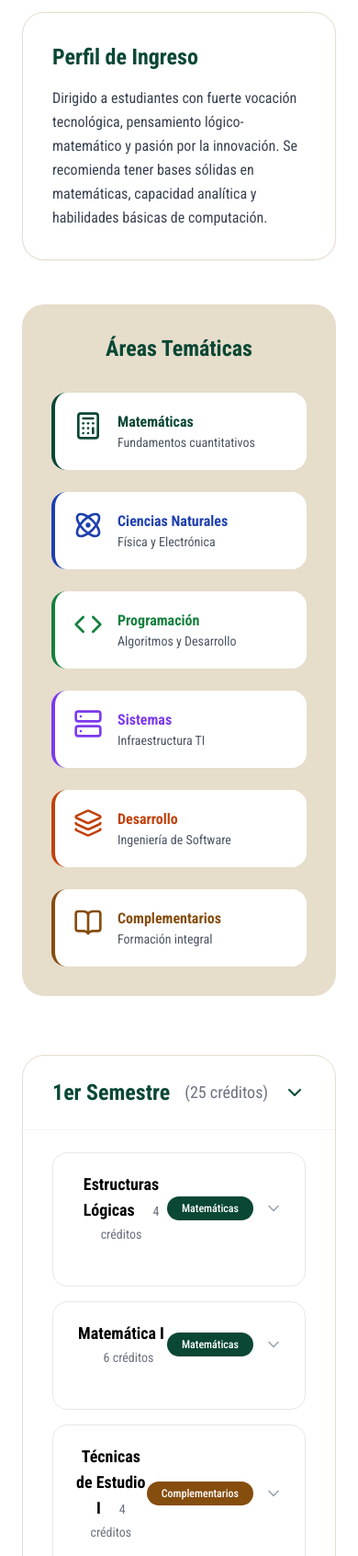
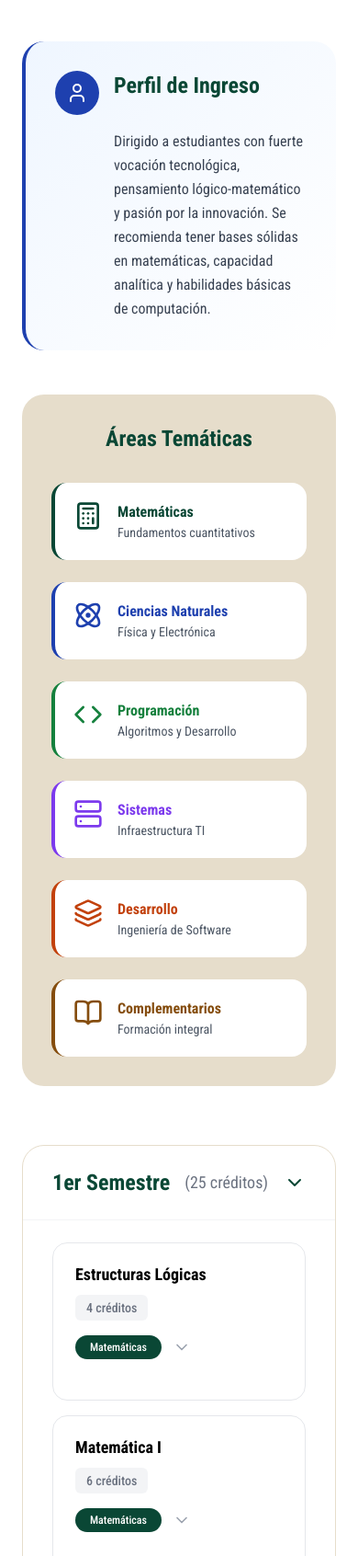
Before and after one commit to ing-umes/pensum, a plain HTML site: page industrial/index.html in a window 390 px wide. Shown: the part 308-2000 px from the top of the page at 92% size. Drawn offline with nearby package versions, Linux system fonts and the light colour scheme.

Commit message:
Revise index.html for Industrial Engineering program
Updated meta tags for the Industrial Engineering program and enhanced responsive design for logos and course display.

```diff
--- a/industrial/index.html
+++ b/industrial/index.html
@@ -3,8 +3,8 @@
 <head>
   <meta charset="UTF-8">
   <meta name="viewport" content="width=device-width, initial-scale=1.0">
-  <meta name="description" content="Pensum de Ingeniería Industrial - UMES">
-  <meta name="keywords" content="ingeniería industrial, industria, UMES, pensum, currículo">
+  <meta name="description" content="Pensum de Ingeniería en Sistemas, Informática y Ciencias de la Computación - UMES">
+  <meta name="keywords" content="ingeniería industrial, UMES, pensum, currículo">
   <meta name="author" content="UMES - Universidad Mesoamericana">
 
   <title>Pensum | Ingeniería Industrial - UMES</title>
@@ -76,6 +76,26 @@
     .course-button:hover {
       background-color: rgba(0, 0, 0, 0.03);
     }
+
+    @media (max-width: 768px) {
+      .credits-badge {
+        display: inline-block;
+        margin-top: 0.5rem;
+        padding: 0.25rem 0.75rem;
+        background-color: #f3f4f6;
+        border-radius: 0.375rem;
+        font-size: 0.75rem;
+        color: var(--primary-color);
+        font-weight: 500;
+      }
+    }
+
+    @media (min-width: 769px) {
+      .credits-badge {
+        display: inline;
+        margin-left: 1rem;
+      }
+    }
   </style>
 </head>
 <body class="h-full bg-white">
@@ -83,7 +103,7 @@
   <div class="max-w-5xl mx-auto p-6 md:p-12">
 
     <!-- Encabezado Responsive -->
-    <div class="flex flex-col items-center mb-12">
+    <div class="flex flex-col md:flex-row items-center justify-center gap-8 mb-12">
       <!-- Logos en móvil -->
       <div class="flex gap-8 md:hidden mb-6">
         <img
@@ -100,35 +120,44 @@
         >
       </div>
 
-      <!-- Logos en desktop -->
-      <div class="hidden md:flex w-full items-center justify-between mb-8">
+      <!-- Logo izquierdo en desktop -->
+      <div class="hidden md:flex flex-shrink-0">
         <img
           src="https://i.ibb.co/k61r3ykV/Variaciones-de-Logotipo-Mesa-de-trabajo-1.png"
           alt="Logo UMES"
           class="logo-img w-40 h-40"
           loading="lazy"
         >
-        <img
-          src="https://i.ibb.co/tMNtptmk/Logo-Facultad-Ingenier-a-01.png"
-          alt="Logo Facultad de Ingeniería"
-          class="logo-img w-40 h-40"
-          loading="lazy"
-        >
       </div>
 
       <!-- Título -->
-      <div class="text-center">
+      <div class="text-center flex-grow">
         <h1 class="text-4xl md:text-5xl font-bold text-[var(--primary-color)] leading-tight">
           Ingeniería Industrial
         </h1>
         <p class="text-[var(--primary-color)] mt-3 text-lg">Universidad Mesoamericana • Facultad de Ingeniería</p>
       </div>
+
+      <!-- Logo derecho en desktop -->
+      <div class="hidden md:flex flex-shrink-0">
+        <img
+          src="https://i.ibb.co/tMNtptmk/Logo-Facultad-Ingenier-a-01.png"
+          alt="Logo Facultad de Ingeniería"
+          class="logo-img w-36 h-36"
+          loading="lazy"
+        >
+      </div>
     </div>
 
     <!-- Perfil de Ingreso -->
-    <section class="max-w-4xl mx-auto mb-12 p-8 rounded-3xl bg-white shadow-sm border border-[var(--accent-color)]" aria-label="Perfil de Ingreso">
-      <h2 class="text-2xl font-bold text-[var(--primary-color)] mb-4">Perfil de Ingreso</h2>
-      <p class="text-gray-700 leading-relaxed">
+    <section class="max-w-4xl mx-auto mb-12 p-8 rounded-3xl bg-gradient-to-br from-blue-50 to-white border-l-4" style="border-color: #1E40AF;" aria-label="Perfil de Ingreso">
+      <div class="flex items-start gap-4 mb-4">
+        <div class="w-12 h-12 rounded-full flex items-center justify-center flex-shrink-0" style="background-color: #1E40AF;">
+          <i data-lucide="user" class="w-6 h-6 text-white"></i>
+        </div>
+        <h2 class="text-2xl font-bold text-[var(--primary-color)]">Perfil de Ingreso</h2>
+      </div>
+      <p class="text-gray-700 leading-relaxed ml-16">
         Dirigido a estudiantes con fuerte vocación tecnológica, pensamiento lógico-matemático y pasión por la innovación.
         Se recomienda tener bases sólidas en matemáticas, capacidad analítica y habilidades básicas de computación.
       </p>
@@ -187,32 +216,42 @@
     <section id="semesters" class="max-w-4xl mx-auto space-y-8" aria-label="Pensum por Semestres"></section>
 
     <!-- Perfil de Egreso -->
-    <section class="max-w-4xl mx-auto mt-20 p-8 rounded-3xl bg-white shadow-sm border border-[var(--accent-color)]" aria-label="Perfil de Egreso">
-      <h2 class="text-2xl font-bold text-[var(--primary-color)] mb-4">Perfil de Egreso</h2>
-      <p class="text-gray-700 leading-relaxed">
+    <section class="max-w-4xl mx-auto mt-20 p-8 rounded-3xl bg-gradient-to-br from-green-50 to-white border-l-4" style="border-color: #15803D;" aria-label="Perfil de Egreso">
+      <div class="flex items-start gap-4 mb-4">
+        <div class="w-12 h-12 rounded-full flex items-center justify-center flex-shrink-0" style="background-color: #15803D;">
+          <i data-lucide="check-circle" class="w-6 h-6 text-white"></i>
+        </div>
+        <h2 class="text-2xl font-bold text-[var(--primary-color)]">Perfil de Egreso</h2>
+      </div>
+      <p class="text-gray-700 leading-relaxed ml-16">
         Profesionales capaces de diseñar, desarrollar e implementar soluciones tecnológicas innovadoras,
         con sólida formación técnica, ética y visión estratégica.
       </p>
     </section>
 
     <!-- Requisitos de Graduación -->
-    <section class="max-w-4xl mx-auto mt-8 p-8 rounded-3xl bg-white shadow-sm border border-[var(--accent-color)]" aria-label="Requisitos de Graduación">
-      <h2 class="text-2xl font-bold text-[var(--primary-color)] mb-4">Requisitos de Graduación</h2>
-      <ul class="space-y-3 text-gray-700">
+    <section class="max-w-4xl mx-auto mt-8 p-8 rounded-3xl bg-gradient-to-br from-yellow-50 to-white border-l-4" style="border-color: #854D0E;" aria-label="Requisitos de Graduación">
+      <div class="flex items-start gap-4 mb-6">
+        <div class="w-12 h-12 rounded-full flex items-center justify-center flex-shrink-0" style="background-color: #854D0E;">
+          <i data-lucide="clipboard-check" class="w-6 h-6 text-white"></i>
+        </div>
+        <h2 class="text-2xl font-bold text-[var(--primary-color)]">Requisitos de Graduación</h2>
+      </div>
+      <ul class="space-y-3 text-gray-700 ml-16">
         <li class="flex gap-3">
-          <span class="text-[var(--primary-color)] font-bold flex-shrink-0">•</span>
+          <span class="text-[#854D0E] font-bold flex-shrink-0">✓</span>
           <span>Aprobar todas las materias con mínimo 61 puntos.</span>
         </li>
         <li class="flex gap-3">
-          <span class="text-[var(--primary-color)] font-bold flex-shrink-0">•</span>
+          <span class="text-[#854D0E] font-bold flex-shrink-0">✓</span>
           <span>Promedio general acumulado mínimo de 70 puntos.</span>
         </li>
         <li class="flex gap-3">
-          <span class="text-[var(--primary-color)] font-bold flex-shrink-0">•</span>
+          <span class="text-[#854D0E] font-bold flex-shrink-0">✓</span>
           <span>Desarrollar y sustentar el Proyecto Profesional (mínimo 70 puntos).</span>
         </li>
         <li class="flex gap-3">
-          <span class="text-[var(--primary-color)] font-bold flex-shrink-0">•</span>
+          <span class="text-[#854D0E] font-bold flex-shrink-0">✓</span>
           <span>Aprobar el Examen General Privado con mínimo 70 puntos.</span>
         </li>
       </ul>
@@ -229,7 +268,7 @@
         courses: [
           {
             name: "Estructuras Lógicas",
-            desc: "Este curso introduce los fundamentos de la lógica proposicional y de predicados, tablas de verdad, álgebra de Boole y circuitos lógicos. Los estudiantes desarrollan habilidades para analizar y diseñar sistemas lógicos que son la base de todos los componentes digitales en computación.\n\nSe enfatiza el razonamiento deductivo y su aplicación en la resolución de problemas computacionales, preparando al estudiante para cursos avanzados de programación y arquitectura de computadoras.",
+            desc: "Este curso introduce los fundamentos de la lógica proposicional y de predicados, tablas de verdad, álgebra de Boole y circuitos lógicos. Los estudiantes desarrollan habilida[...]",
             credits: 4,
             area: "Matemáticas",
             color: "#0A4735",
@@ -237,7 +276,7 @@
           },
           {
             name: "Matemática I",
-            desc: "Estudio de funciones, límites, derivadas e integrales de funciones de una variable. Incluye aplicaciones en optimización y modelado de sistemas reales.\n\nEste curso proporciona las herramientas matemáticas esenciales para el análisis cuantitativo en ingeniería de sistemas y ciencias de la computación.",
+            desc: "Estudio de funciones, límites, derivadas e integrales de funciones de una variable. Incluye aplicaciones en optimización y modelado de sistemas reales.\n\nEste curso proporci[...]",
             credits: 6,
             area: "Matemáticas",
             color: "#0A4735",
@@ -245,7 +284,7 @@
           },
           {
             name: "Técnicas de Estudio I",
-            desc: "Desarrolla habilidades de aprendizaje autónomo, técnicas de lectura comprensiva, toma de apuntes y métodos de estudio efectivos. Incluye estrategias para la gestión del tiempo y preparación de exámenes.\n\nLos estudiantes aprenden a organizar información y desarrollar hábitos académicos que les permitirán tener éxito en su carrera universitaria.",
+            desc: "Desarrolla habilidades de aprendizaje autónomo, técnicas de lectura comprensiva, toma de apuntes y métodos de estudio efectivos. Incluye estrategias para la gestión del tie[...]",
             credits: 4,
             area: "Complementarios",
             color: "#854D0E",
@@ -253,7 +292,7 @@
           },
           {
             name: "Programación I",
-            desc: "Introducción a los conceptos fundamentales de programación: algoritmos, pseudocódigo, variables, estructuras de control y funciones. Se utiliza un lenguaje de programación estructurado.\n\nLos estudiantes resuelven problemas básicos mediante el diseño e implementación de programas simples, sentando las bases para el desarrollo de software.",
+            desc: "Introducción a los conceptos fundamentales de programación: algoritmos, pseudocódigo, variables, estructuras de control y funciones. Se utiliza un lenguaje de programación [...]",
             credits: 6,
             area: "Programación",
             color: "#15803D",
@@ -261,7 +300,7 @@
           },
           {
             name: "Electricidad I",
-            desc: "Conceptos básicos de electricidad: circuitos, corriente, voltaje, resistencia, leyes de Kirchhoff y potencia eléctrica. Incluye análisis de circuitos DC.\n\nEste curso proporciona los fundamentos físicos necesarios para entender el hardware de los sistemas computacionales.",
+            desc: "Conceptos básicos de electricidad: circuitos, corriente, voltaje, resistencia, leyes de Kirchhoff y potencia eléctrica. Incluye análisis de circuitos DC.\n\nEste curso propo[...]",
             credits: 5,
             area: "Ciencias Naturales",
             color: "#1E40AF",
@@ -275,7 +314,7 @@
         courses: [
           {
             name: "Estructuras Lógicas II",
-            desc: "Continuación del estudio de lógica digital con énfasis en circuitos combinacionales y secuenciales, flip-flops, contadores y registros. Se introduce el diseño de sistemas digitales complejos.\n\nLos estudiantes aplican conceptos de minimización lógica y diseño de máquinas de estado finito.",
+            desc: "Continuación del estudio de lógica digital con énfasis en circuitos combinacionales y secuenciales, flip-flops, contadores y registros. Se introduce el diseño de sistemas d[...]",
             credits: 4,
             area: "Matemáticas",
             color: "#0A4735",
@@ -283,7 +322,7 @@
           },
           {
             name: "Física I",
-            desc: "Estudio de la mecánica clásica: cinemática, dinámica, leyes de Newton, trabajo, energía y conservación del momento. Incluye aplicaciones en sistemas físicos.\n\nProporciona los principios científicos fundamentales para entender el comportamiento de los sistemas computacionales.",
+            desc: "Estudio de la mecánica clásica: cinemática, dinámica, leyes de Newton, trabajo, energía y conservación del momento. Incluye aplicaciones en sistemas físicos.\n\nProporci[...]",
             credits: 5,
             area: "Ciencias Naturales",
             color: "#1E40AF",
@@ -291,7 +330,7 @@
           },
           {
             name: "Programación II",
-            desc: "Profundización en programación estructurada con énfasis en modularidad, recursividad, manejo de archivos y estructuras de datos básicas.\n\nLos estudiantes desarrollan programas más complejos y aprenden buenas prácticas de codificación.",
+            desc: "Profundización en programación estructurada con énfasis en modularidad, recursividad, manejo de archivos y estructuras de datos básicas.\n\nLos estudiantes desarrollan prog[...]",
             credits: 5,
             area: "Programación",
             color: "#15803D",
@@ -299,7 +338,7 @@
           },
           {
             name: "Electricidad II",
-            desc: "Estudio de electromagnetismo y aplicaciones en dispositivos electrónicos. Análisis de circuitos AC y semiconductores básicos.\n\nFundamento para entender el hardware computacional y sistemas embebidos.",
+            desc: "Estudio de electromagnetismo y aplicaciones en dispositivos electrónicos. Análisis de circuitos AC y semiconductores básicos.\n\nFundamento para entender el hardware computa[...]",
             credits: 3,
             area: "Ciencias Naturales",
             color: "#1E40AF",
@@ -307,7 +346,7 @@
           },
           {
             name: "Técnicas de Estudio II",
-            desc: "Avanzado en técnicas de investigación, redacción académica y presentación de información. Incluye métodos de estudio para materias técnicas.\n\nPrepara al estudiante para proyectos de investigación y trabajo académico superior.",
+            desc: "Avanzado en técnicas de investigación, redacción académica y presentación de información. Incluye métodos de estudio para materias técnicas.\n\nPrepara al estudiante pa[...]",
             credits: 2,
             area: "Complementarios",
             color: "#854D0E",
@@ -321,7 +360,7 @@
         courses: [
           {
             name: "Física II",
-            desc: "Estudio de electromagnetismo, ondas, óptica y termodinámica. Aplicaciones en sistemas electrónicos y de comunicación.\n\nProporciona el conocimiento físico necesario para áreas como redes, sistemas embebidos y procesamiento de señales.",
+            desc: "Estudio de electromagnetismo, ondas, óptica y termodinámica. Aplicaciones en sistemas electrónicos y de comunicación.\n\nProporciona el conocimiento físico necesario para [...]",
             credits: 5,
             area: "Ciencias Naturales",
             color: "#1E40AF",
@@ -329,7 +368,7 @@
           },
           {
             name: "Matemática III",
-            desc: "Álgebra lineal: vectores, matrices, sistemas de ecuaciones, espacios vectoriales y transformaciones lineales.\n\nEsencial para áreas como gráficos por computadora, machine learning, criptografía y análisis de datos.",
+            desc: "Álgebra lineal: vectores, matrices, sistemas de ecuaciones, espacios vectoriales y transformaciones lineales.\n\nEsencial para áreas como gráficos por computadora, machine l[...]",
             credits: 4,
             area: "Matemáticas",
             color: "#0A4735",
@@ -337,7 +376,7 @@
           },
           {
             name: "Álgebra Lineal",
-            desc: "Estudio profundo de estructuras algebraicas lineales y sus aplicaciones en computación.\n\nLos estudiantes resuelven problemas mediante métodos matriciales y comprensión de espacios vectoriales.",
+            desc: "Estudio profundo de estructuras algebraicas lineales y sus aplicaciones en computación.\n\nLos estudiantes resuelven problemas mediante métodos matriciales y comprensión de [...]",
             credits: 4,
             area: "Matemáticas",
             color: "#0A4735",
@@ -345,7 +384,7 @@
           },
           {
             name: "Electrónica I",
-            desc: "Introducción a dispositivos electrónicos: diodos, transistores y amplificadores operacionales. Análisis de circuitos analógicos.\n\nBase fundamental para entender la electrónica digital y sistemas embebidos.",
+            desc: "Introducción a dispositivos electrónicos: diodos, transistores y amplificadores operacionales. Análisis de circuitos analógicos.\n\nBase fundamental para entender la electr[...]",
             credits: 3,
             area: "Ciencias Naturales",
             color: "#1E40AF",
@@ -353,7 +392,7 @@
           },
           {
             name: "Electrónica Digital",
-            desc: "Diseño y análisis de circuitos digitales avanzados, multiplexores, decodificadores y memoria.\n\nLos estudiantes implementan sistemas digitales utilizando herramientas de simulación y diseño.",
+            desc: "Diseño y análisis de circuitos digitales avanzados, multiplexores, decodificadores y memoria.\n\nLos estudiantes implementan sistemas digitales utilizando herramientas de sim[...]",
             credits: 3,
             area: "Sistemas",
             color: "#7C3AED",
@@ -361,7 +400,7 @@
           },
           {
             name: "Dibujo CAD",
-            desc: "Introducción al diseño asistido por computadora, creación de diagramas, esquemas técnicos y planos.\n\nHerramienta esencial para la documentación de proyectos de ingeniería.",
+            desc: "Introducción al diseño asistido por computadora, creación de diagramas, esquemas técnicos y planos.\n\nHerramienta esencial para la documentación de proyectos de ingenier[...]",
             credits: 2,
             area: "Complementarios",
             color: "#854D0E",
@@ -375,7 +414,7 @@
         courses: [
           {
             name: "Física III",
-            desc: "Continuación de física con énfasis en ondas electromagnéticas y física moderna relevante para computación.\n\nAplicaciones en tecnologías de comunicación y procesamiento de señales.",
+            desc: "Continuación de física con énfasis en ondas electromagnéticas y física moderna relevante para computación.\n\nAplicaciones en tecnologías de comunicación y procesamient[...]",
             credits: 4,
             area: "Ciencias Naturales",
             color: "#1E40AF",
@@ -437,7 +476,7 @@
         courses: [
           {
             name: "Contabilidad",
-            desc: "Principios de contabilidad financiera y su aplicación en la gestión de proyectos tecnológicos.\n\nLos estudiantes aprenden a interpretar estados financieros y tomar decisiones económicas informadas.",
+            desc: "Principios de contabilidad financiera y su aplicación en la gestión de proyectos tecnológicos.\n\nLos estudiantes aprenden a interpretar estados financieros y tomar decision[...]",
             credits: 3,
             area: "Complementarios",
             color: "#854D0E",
@@ -531,7 +570,7 @@
           },
           {
             name: "Compiladores",
-            desc: "Diseño e implementación de compiladores: análisis léxico, sintáctico y semántico.\n\nLos estudiantes construyen herramientas de traducción de lenguajes de programación.",
+            desc: "Diseño e implementación de compiladores: análisis léxico, sintáctico y semántico.\n\nLos estudiantes construyen herramientas de traducción de lenguajes de programación.[...]",
             credits: 4,
             area: "Sistemas",
             color: "#7C3AED",
@@ -617,7 +656,7 @@
           },
           {
             name: "Administración de Empresas",
-            desc: "Principios de gestión, organización y estrategia empresarial aplicada a tecnologías de información.\n\nLos estudiantes aprenden a gestionar proyectos y equipos tecnológicos.",
+            desc: "Principios de gestión, organización y estrategia empresarial aplicada a tecnologías de información.\n\nLos estudiantes aprenden a gestionar proyectos y equipos tecnológico[...]",
             credits: 3,
             area: "Complementarios",
             color: "#854D0E",
@@ -732,14 +771,14 @@
         .map(c => `
           <div class="rounded-2xl border border-gray-200 bg-white">
             <button
-              class="course-button w-full px-6 py-5 flex justify-between items-center"
+              class="course-button w-full px-6 py-5 flex flex-col md:flex-row md:justify-between md:items-center gap-4"
               aria-expanded="false"
             >
-              <div>
-                <span class="font-semibold text-lg">${escapeHtml(c.name)}</span>
-                <span class="ml-4 text-sm text-gray-500">${c.credits} créditos</span>
+              <div class="text-left">
+                <span class="font-semibold text-lg block">${escapeHtml(c.name)}</span>
+                <span class="credits-badge text-sm text-gray-500">${c.credits} créditos</span>
               </div>
-              <div class="flex items-center gap-3">
+              <div class="flex items-center gap-3 flex-shrink-0">
                 <span class="area-badge" style="background-color: ${c.color};">${escapeHtml(c.area)}</span>
                 <i data-lucide="chevron-down" class="chevron-icon w-5 h-5 text-gray-400"></i>
               </div>
```
